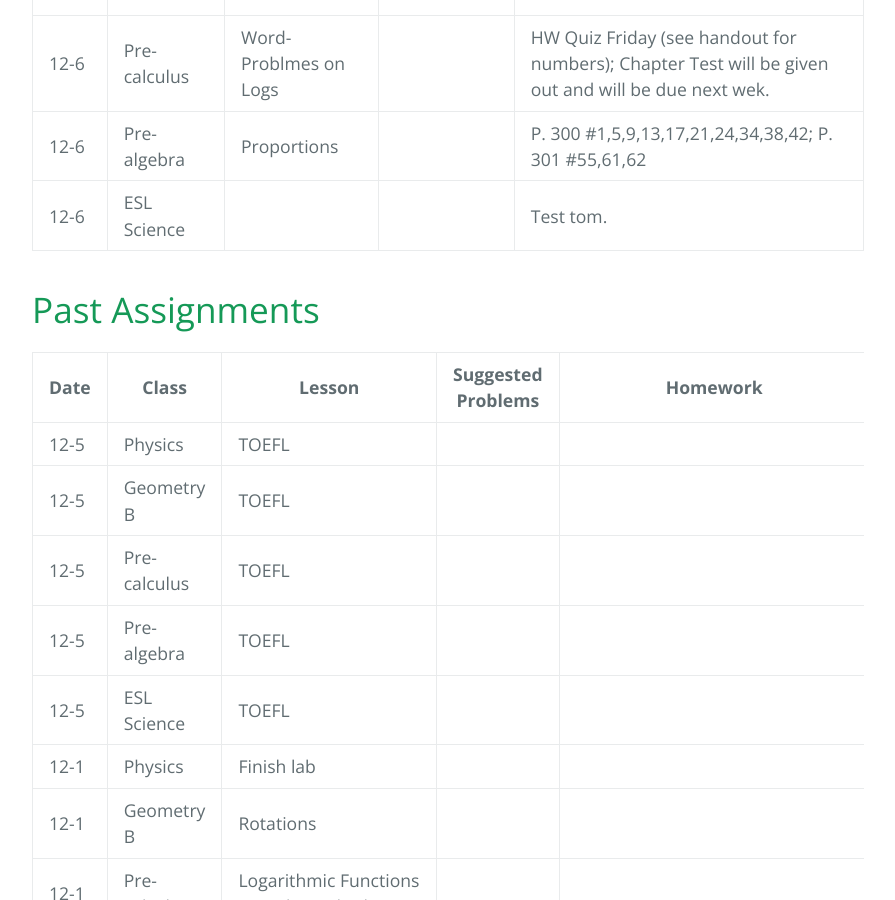
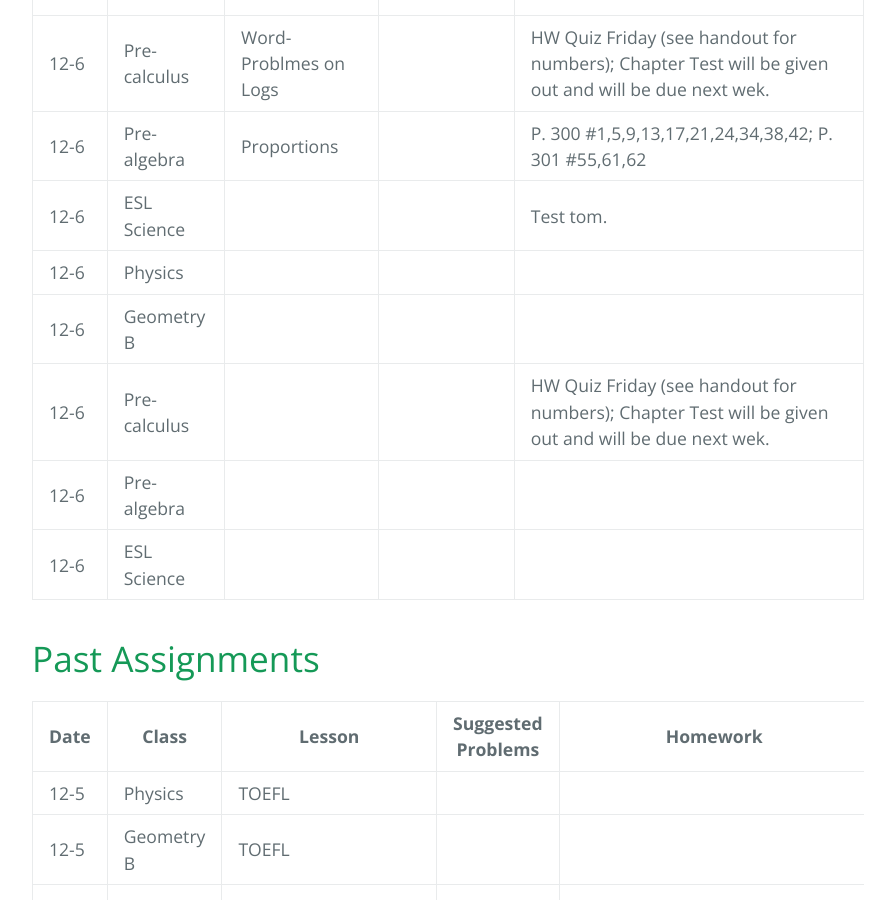
Before and after one commit to gpayoo/gpayoo, a Jekyll site: the page built from index.md, in a window 1280 px wide and 900 px high, scrolled down 763 px. Shown: the whole window, without its empty margins (192-1087 px from the left). Built offline with Jekyll 4.4.1, drawn with Linux system fonts in a browser that asks for light colours; our own code applies the rules of GitHub Pages for plain Markdown files.

Commit message:
Update index.md

```diff
--- a/index.md
+++ b/index.md
@@ -15,6 +15,11 @@ layout: default
 | 12-6 | Pre-calculus | Word-Problmes on Logs| | HW Quiz Friday (see handout for numbers); Chapter Test will be given out and will be due next wek.
 | 12-6 | Pre-algebra | Proportions   | |  P. 300 #1,5,9,13,17,21,24,34,38,42; P. 301 #55,61,62
 | 12-6 | ESL Science |  |  | Test tom.
+| 12-6 | Physics |   | |
+| 12-6 | Geometry B | | |
+| 12-6 | Pre-calculus | | | HW Quiz Friday (see handout for numbers); Chapter Test will be given out and will be due next wek.
+| 12-6 | Pre-algebra |  | |
+| 12-6 | ESL Science |  |  |
 
 
 # [](#header-2) Past Assignments
```
